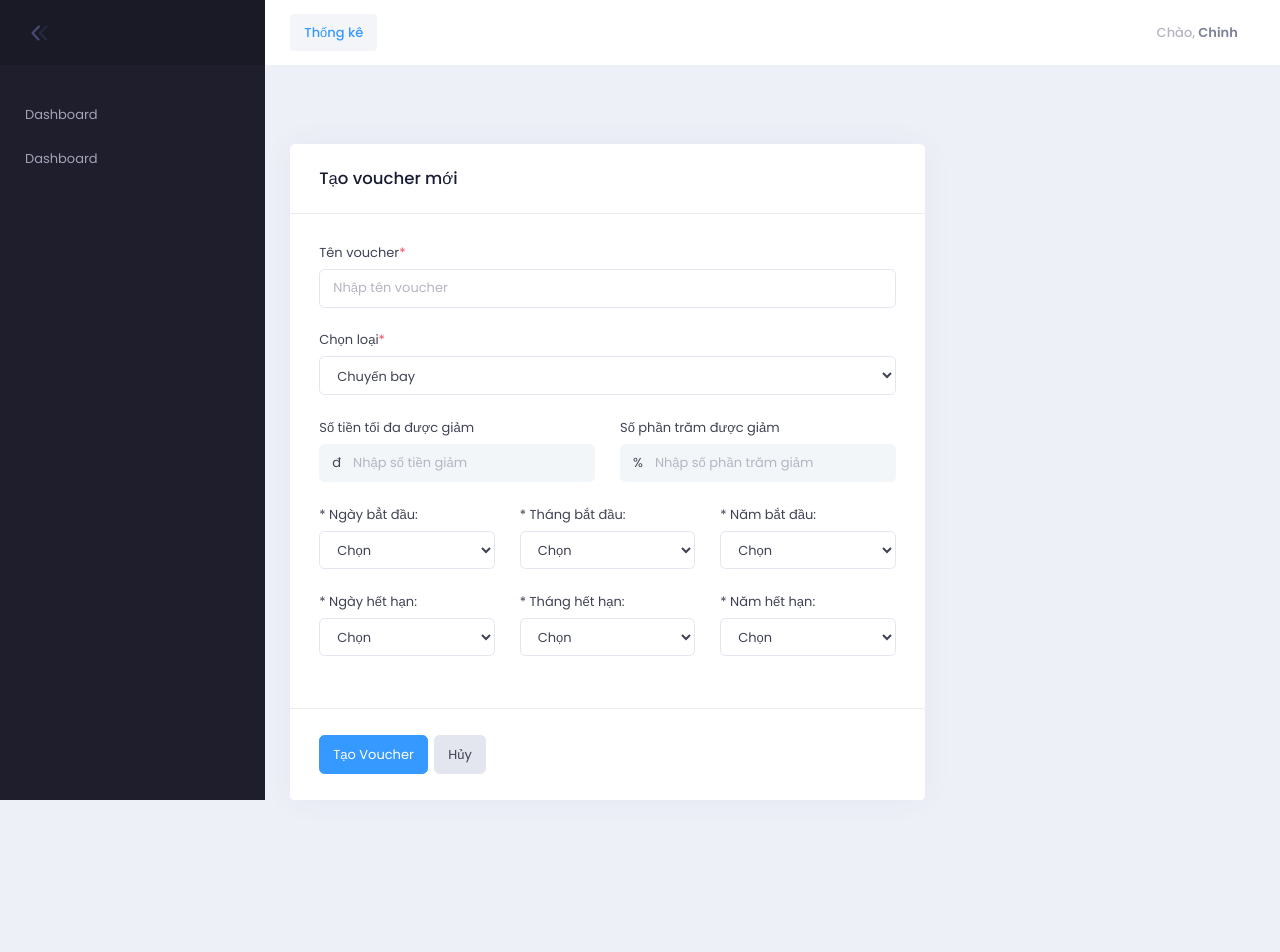
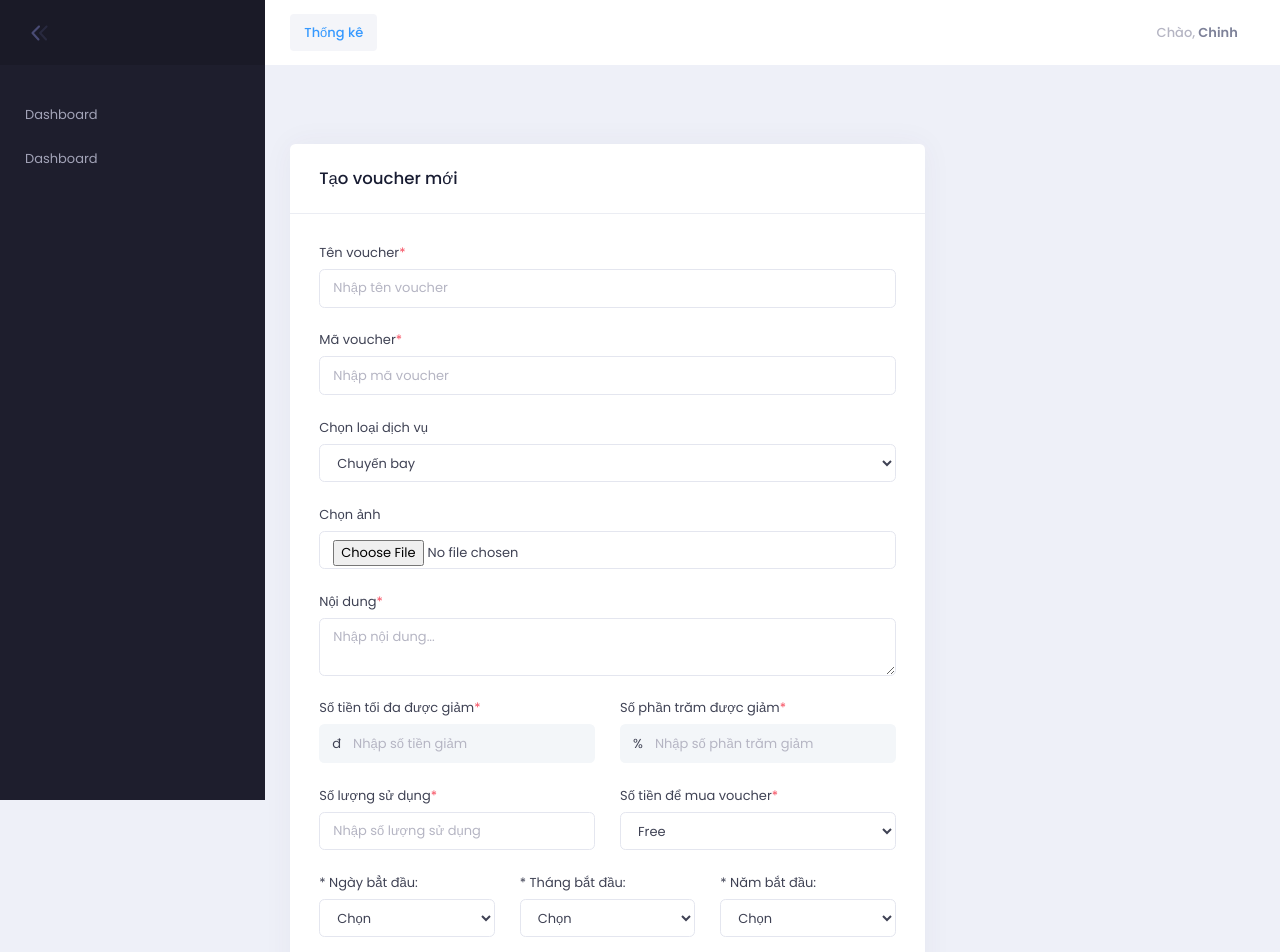
Before and after one commit to whoant/vy2-fe-voucher-traveloka, a React (Create React App) app: page /createvoucher in a window 1280 px wide. Shown: the top 952 px of the page. Before the commit the page ends 850 px from the top, so only its background shows below. Built offline with nearby package versions, Linux system fonts and the light colour scheme.

Commit message:
Add needed field createVoucher

```diff
--- a/package.json
+++ b/package.json
@@ -11,6 +11,7 @@
     "react": "^17.0.2",
     "react-apexcharts": "^1.4.0",
     "react-dom": "^17.0.2",
+    "react-hook-form": "^7.30.0",
     "react-router-dom": "^6.3.0",
     "react-scripts": "^5.0.1",
     "web-vitals": "^2.1.4"
--- a/src/components/CreateVoucher/CreateVoucher.jsx
+++ b/src/components/CreateVoucher/CreateVoucher.jsx
@@ -1,7 +1,25 @@
 import React from 'react';
-import PropTypes from 'prop-types';
+import { useState } from 'react';
+import { useForm } from 'react-hook-form';
 
 const CreateVoucher = props => {
+
+    const [visible, setVisible] = useState('hidden');
+    const HandleCharge = (e) => {
+        // setVisible(e.target.value)
+        if(e.target.value === 'Free'){
+            setVisible('hidden')
+        } else if (e.target.value === 'Charge'){
+            setVisible('number')
+        }
+
+    }
+
+    const {register, handleSubmit} = useForm();
+    const onSubmit = (data) => {
+        console.log(data);
+    };
+
     return (
         <div className="row">
             <div className="col-md-8">
@@ -10,18 +28,25 @@ const CreateVoucher = props => {
                         <h3 className="card-title">Tạo voucher mới</h3>
 
                     </div>
-                    <form>
+                    <form onSubmit={handleSubmit(onSubmit)}>
                         <div className="card-body">
-
                             <div className="form-group">
-                                <label>Tên voucher
-                                <span className="text-danger">*</span></label>
-                                <input type="text" className="form-control" placeholder="Nhập tên voucher" />
+                                <label>
+                                    Tên voucher
+                                    <span className="text-danger">*</span>
+                                </label>
+                                <input type="text" className="form-control" placeholder="Nhập tên voucher" {...register('VoucherName')} required />
                             </div>
                             <div className="form-group">
-                                <label for="exampleSelect1">Chọn loại
-                                <span className="text-danger">*</span></label>
-                                <select className="form-control" id="exampleSelect1">
+                                <label>
+                                    Mã voucher
+                                    <span className="text-danger">*</span>
+                                </label>
+                                <input type="text" className="form-control" placeholder="Nhập mã voucher" {...register('VoucherCode')} required />
+                            </div>
+                            <div className="form-group">
+                                <label>Chọn loại dịch vụ</label>
+                                <select className="form-control" id="exampleSelect1" {...register("VoucherType")}>
                                     <option>Chuyến bay</option>
                                     <option>Khách sạn</option>
                                     <option>Đưa đón sân bay</option>
@@ -31,34 +56,74 @@ const CreateVoucher = props => {
                                     <option>Nhà hàng</option>
                                 </select>
                             </div>
+                            <div className="form-group">
+                                <label>
+                                    Chọn ảnh
+                                </label>
+                                <input type="file" className="form-control" accept=".png, .jpg, .jpeg*" {...register('VoucherImage')} />
+                            </div>
+                            <div className="form-group">
+                                <label>
+                                    Nội dung
+                                    <span className="text-danger">*</span>
+                                </label>
+                                <textarea className="form-control" placeholder="Nhập nội dung..." {...register('VoucherContent')} required />
+                            </div>
                             <div className="row">
                                 <div className="col-md-6">
                                     <div className="form-group">
-                                        <label>Số tiền tối đa được giảm</label>
+                                        <label>Số tiền tối đa được giảm
+                                            <span className="text-danger">*</span>
+                                        </label>
                                         <div className="input-group input-group-solid">
                                             <div className="input-group-prepend">
                                                 <span className="input-group-text">đ</span>
                                             </div>
-                                            <input type="text" className="form-control form-control-solid" placeholder="Nhập số tiền giảm" />
+                                            <input type="number" className="form-control form-control-solid" required placeholder="Nhập số tiền giảm" min='5000' {...register('MaxDiscount')} />
                                         </div>
                                     </div>
                                 </div>
                                 <div className="col-md-6">
                                     <div className="form-group">
-                                        <label>Số phần trăm được giảm</label>
+                                        <label>Số phần trăm được giảm
+                                            <span className="text-danger">*</span>
+                                        </label>
                                         <div className="input-group input-group-solid">
                                             <div className="input-group-prepend">
                                                 <span className="input-group-text">%</span>
                                             </div>
-                                            <input type="text" className="form-control form-control-solid" placeholder="Nhập số phần trăm giảm" />
+                                            <input type="number" className="form-control form-control-solid" required placeholder="Nhập số phần trăm giảm" min='1' max='99' {...register('DiscountPercent')} />
                                         </div>
+                                    </div>
+                                </div>
+                                <div className="col-md-6">
+                                    <div className="form-group">
+                                        <label>Số lượng sử dụng
+                                            <span className="text-danger">*</span>
+                                        </label>
+                                        <input type='number' className="form-control" required placeholder="Nhập số lượng sử dụng" min='10' {...register('UseLimit')} />
+                                    </div>
+                                </div>
+                                <div className="col-md-6">
+                                    <div className="form-group">
+                                        <label for="exampleSelect1">
+                                            Số tiền để mua voucher
+                                            <span className="text-danger">*</span>
+                                        </label>
+                                        <select className="form-control" onChange={HandleCharge}
+                                            // {...register('Fee')}
+                                        >
+                                            <option value='Free'>Free</option>
+                                            <option value='Charge'>Có tính phí</option>
+                                        </select>
+                                        <input type={visible} className="form-control" placeholder="Nhập số tiền..." min='10000' />
                                     </div>
                                 </div>
                             </div>
                             <div className="form-group row">
                                 <div className="col-md-4">
                                     <label>* Ngày bẳt đầu:</label>
-                                    <select className="form-control" name="billing_card_exp_month">
+                                    <select className="form-control" required name="billing_card_exp_day" {...register('StartDay')}>
                                         <option value="">Chọn</option>
                                         <option value="01">01</option>
                                         <option value="02">02</option>
@@ -95,7 +160,7 @@ const CreateVoucher = props => {
                                 </div>
                                 <div className="col-md-4">
                                     <label>* Tháng bắt đầu:</label>
-                                    <select className="form-control" name="billing_card_exp_month">
+                                    <select className="form-control" required name="billing_card_exp_month" {...register('StartMonth')}>
                                         <option value="">Chọn</option>
                                         <option value="01">01</option>
                                         <option value="02">02</option>
@@ -113,7 +178,7 @@ const CreateVoucher = props => {
                                 </div>
                                 <div className="col-md-4">
                                     <label>* Năm bắt đầu:</label>
-                                    <select className="form-control" name="billing_card_exp_year">
+                                    <select className="form-control" required name="billing_card_exp_year" {...register('StartYear')}>
                                         <option value="">Chọn</option>
                                         <option value="2018">2018</option>
                                         <option value="2019">2019</option>
@@ -129,7 +194,7 @@ const CreateVoucher = props => {
                             <div className="form-group row">
                                 <div className="col-md-4">
                                     <label>* Ngày hết hạn:</label>
-                                    <select className="form-control" name="billing_card_exp_month">
+                                    <select className="form-control" required name="billing_card_exp_day" {...register('EndDay')}>
                                         <option value="">Chọn</option>
                                         <option value="01">01</option>
                                         <option value="02">02</option>
@@ -166,7 +231,7 @@ const CreateVoucher = props => {
                                 </div>
                                 <div className="col-md-4">
                                     <label>* Tháng hết hạn:</label>
-                                    <select className="form-control" name="billing_card_exp_month">
+                                    <select className="form-control" required name="billing_card_exp_month" {...register('EndMonth')}>
                                         <option value="">Chọn</option>
                                         <option value="01">01</option>
                                         <option value="02">02</option>
@@ -184,7 +249,7 @@ const CreateVoucher = props => {
                                 </div>
                                 <div className="col-md-4">
                                     <label>* Năm hết hạn:</label>
-                                    <select className="form-control" name="billing_card_exp_year">
+                                    <select className="form-control" required name="billing_card_exp_year" {...register('EndYear')}>
                                         <option value="">Chọn</option>
                                         <option value="2018">2018</option>
                                         <option value="2019">2019</option>
@@ -200,8 +265,8 @@ const CreateVoucher = props => {
                         </div>
 
                         <div className="card-footer">
-                            <button type="reset" className="btn btn-primary mr-2">Tạo Voucher</button>
-                            <button type="reset" className="btn btn-secondary">Hủy</button>
+                            <input type='submit' className="btn btn-primary mr-2" value='Tạo Voucher'/>
+                            <input type="reset" className="btn btn-danger" value='Hủy (Xóa thông tin đã nhập)'/>
                         </div>
                     </form>
                 </div>
```
Also changed, not shown: 1 other file (tests, documents, lock files or other folders).
